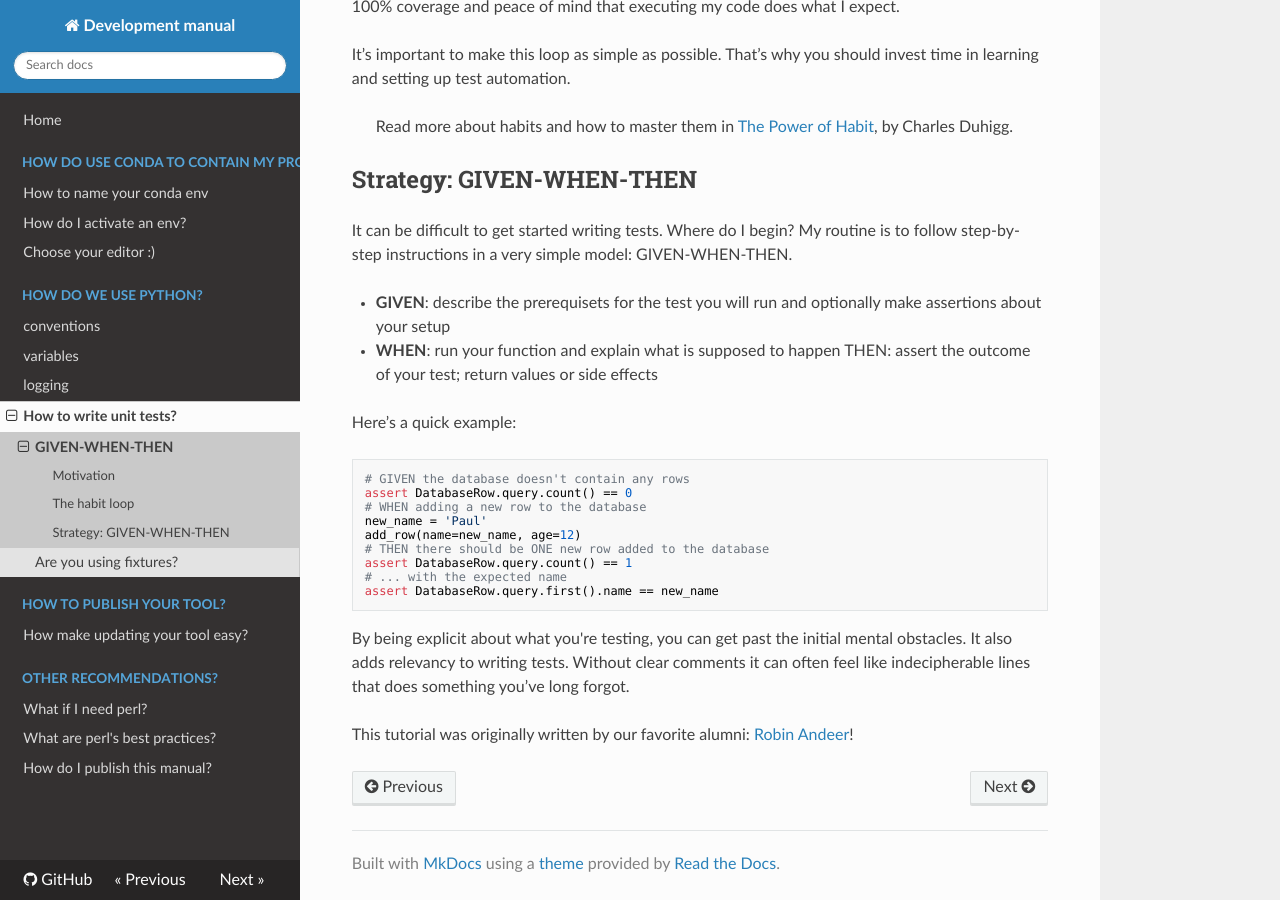
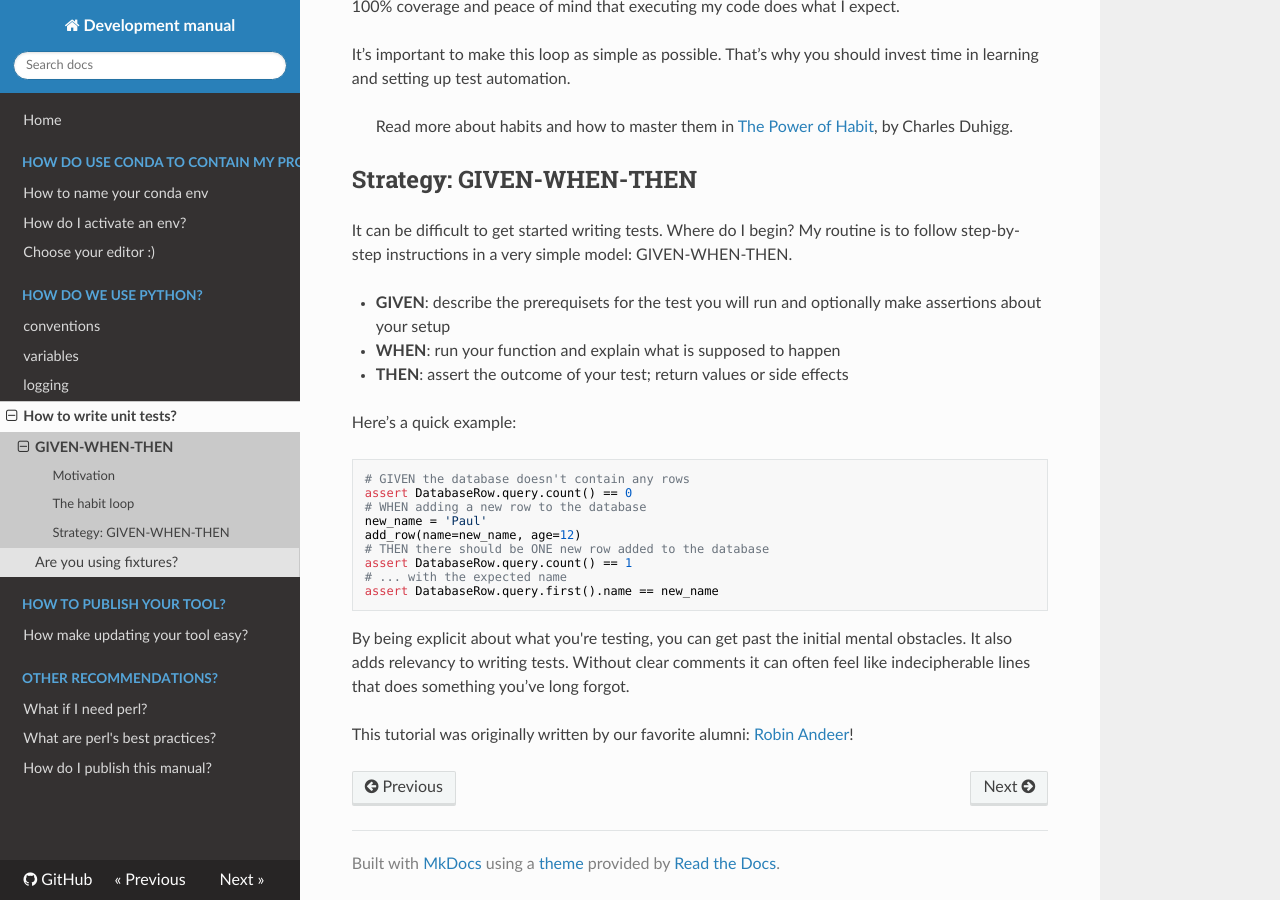
Before and after one commit to ingkebil/development, an MkDocs documentation site: the page built from docs/python/testing/index.md, in a window 1280 px wide and 900 px high, scrolled down 781 px. Built offline with MkDocs 1.6.1, drawn with Linux system fonts in a browser that asks for light colours; nearby versions of some CDN libraries; part of the change alters nothing that is shown.

```diff
--- a/docs/python/testing/index.md
+++ b/docs/python/testing/index.md
@@ -28,7 +28,7 @@ It can be difficult to get started writing tests. Where do I begin? My routine i
 
 - **GIVEN**: describe the prerequisets for the test you will run and optionally make assertions about your setup
 - **WHEN**: run your function and explain what is supposed to happen
-    THEN: assert the outcome of your test; return values or side effects
+- **THEN**: assert the outcome of your test; return values or side effects
 
 Here’s a quick example:
 
```
